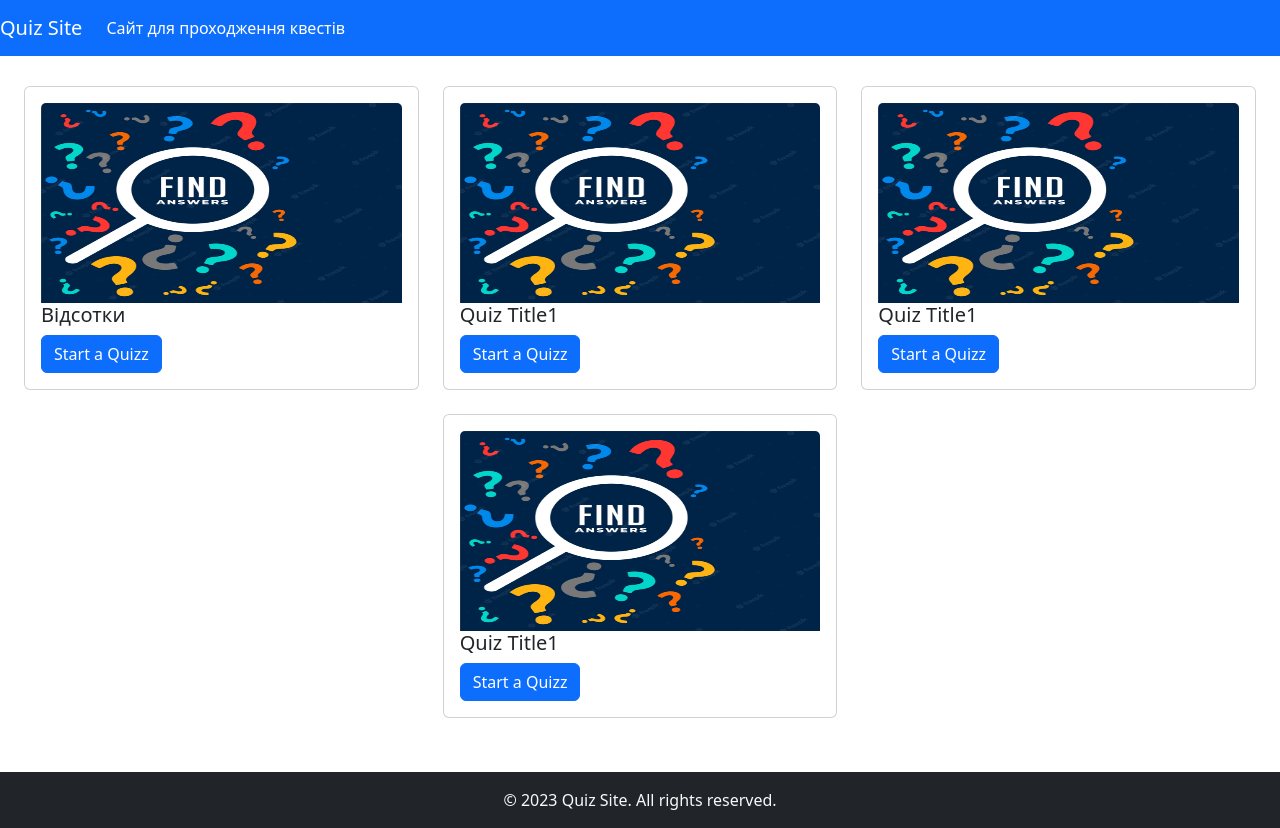
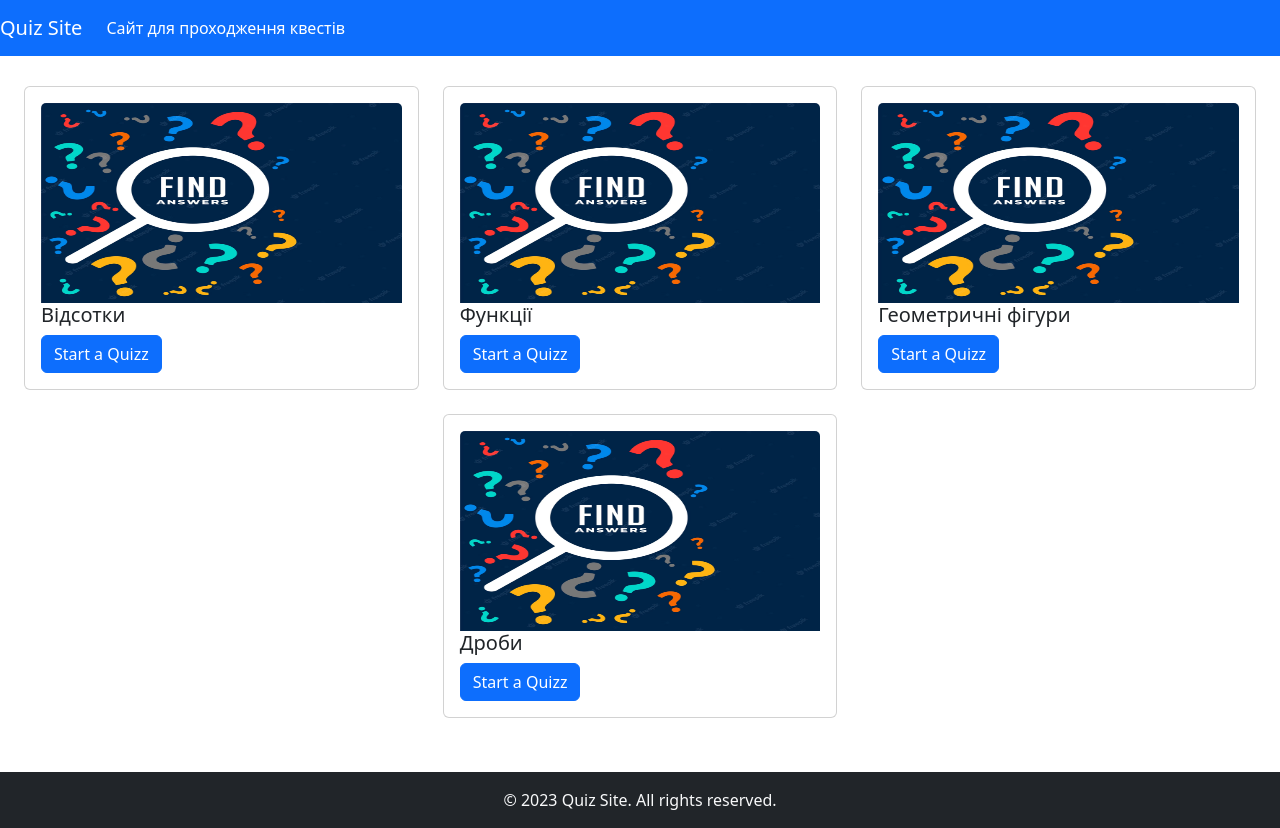
Before and after one commit to Viola8905/simple-quizz-app, a React (Create React App) app: page / in a window 1280 px wide. Built offline with nearby package versions, Linux system fonts and the light colour scheme.

Commit message:
feat: update data model

```diff
--- a/src/QuizData.js
+++ b/src/QuizData.js
@@ -90,7 +90,7 @@
     id: 2,
     previewData: {
       bgImage: quizCardBg,
-      title: "Quiz Title1",
+      title: "Функції",
     },
     quizzTheory: {
       image: quizCardBg,
@@ -174,7 +174,7 @@
     id: 3,
     previewData: {
       bgImage: quizCardBg,
-      title: "Quiz Title1",
+      title: "Геометричні фігури",
     },
     quizzTheory: {
       image: quizCardBg,
@@ -257,7 +257,7 @@
     id: 4,
     previewData: {
       bgImage: quizCardBg,
-      title: "Quiz Title1",
+      title: "Дроби",
     },
     quizzTheory: {
       image: quizCardBg,
```
